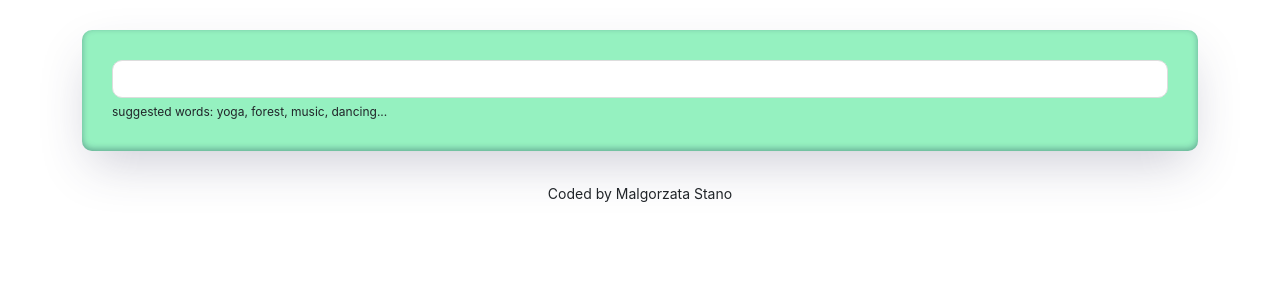
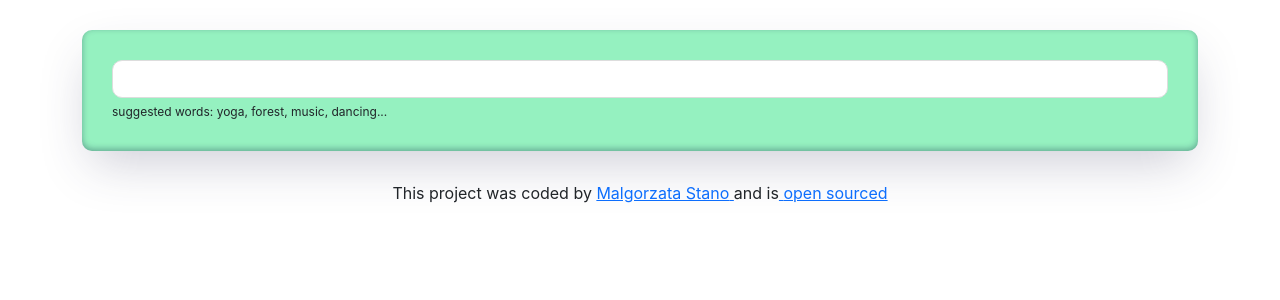
Before and after one commit to gosiast/react-dictionary-app, a React (Create React App) app: page / in a window 1280 px wide. Shown: the top 300 px of the page. Built offline with nearby package versions, Linux system fonts and the light colour scheme; no server answers.

Commit message:
updated the footer with gitHub links

```diff
--- a/src/App.js
+++ b/src/App.js
@@ -9,9 +9,26 @@ function App() {
 				<main>
 					<Dictionary defaultKeyword="happiness"/>
 				</main>
-				<footer className="App-footer">
-					<small>Coded by Malgorzata Stano</small>
-				</footer>
+			<footer className="App-footer">
+				This project was coded by{" "}
+				<a
+					href="https://github.com/gosiast"
+					target="_blank"
+					rel="noopener noreferrer"
+				>
+					{" "}
+					Malgorzata Stano{" "}
+				</a>
+				and is
+				<a
+					href="https://github.com/gosiast/react-dictionary-app"
+					target="_blank"
+					rel="noopener noreferrer"
+				>
+					{" "}
+					open sourced{" "}
+				</a>{" "}
+			</footer>
 			</div>
 		</div>
 	);
```
